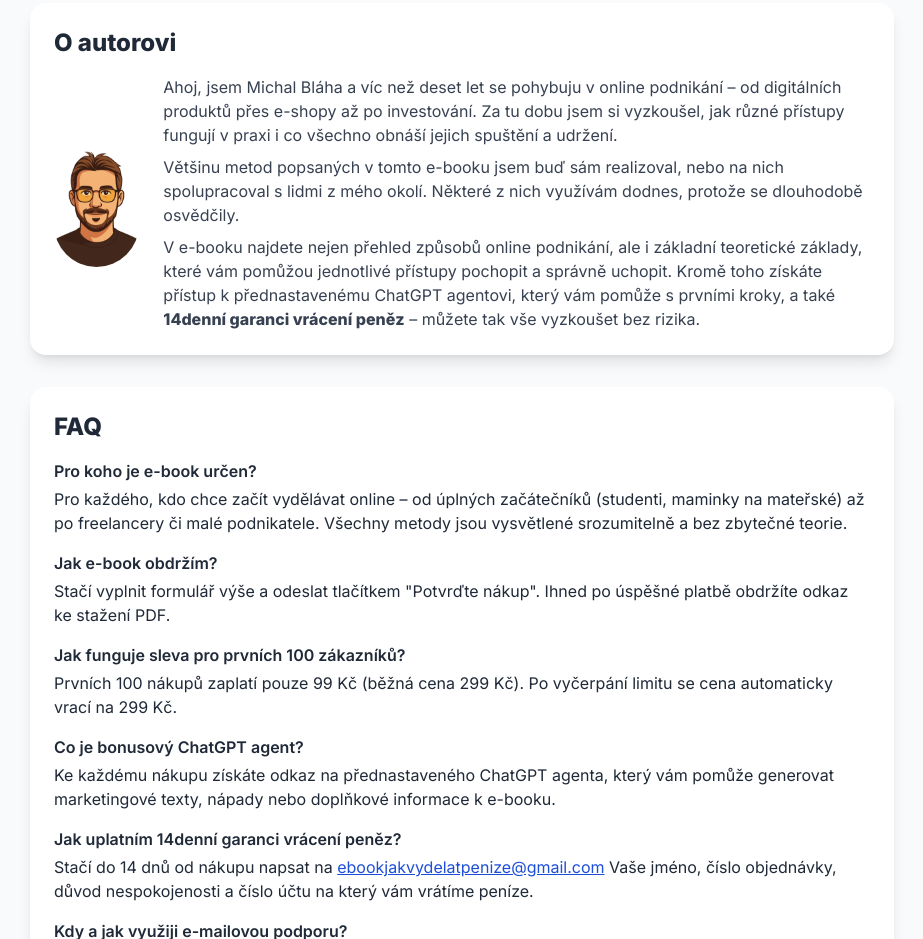
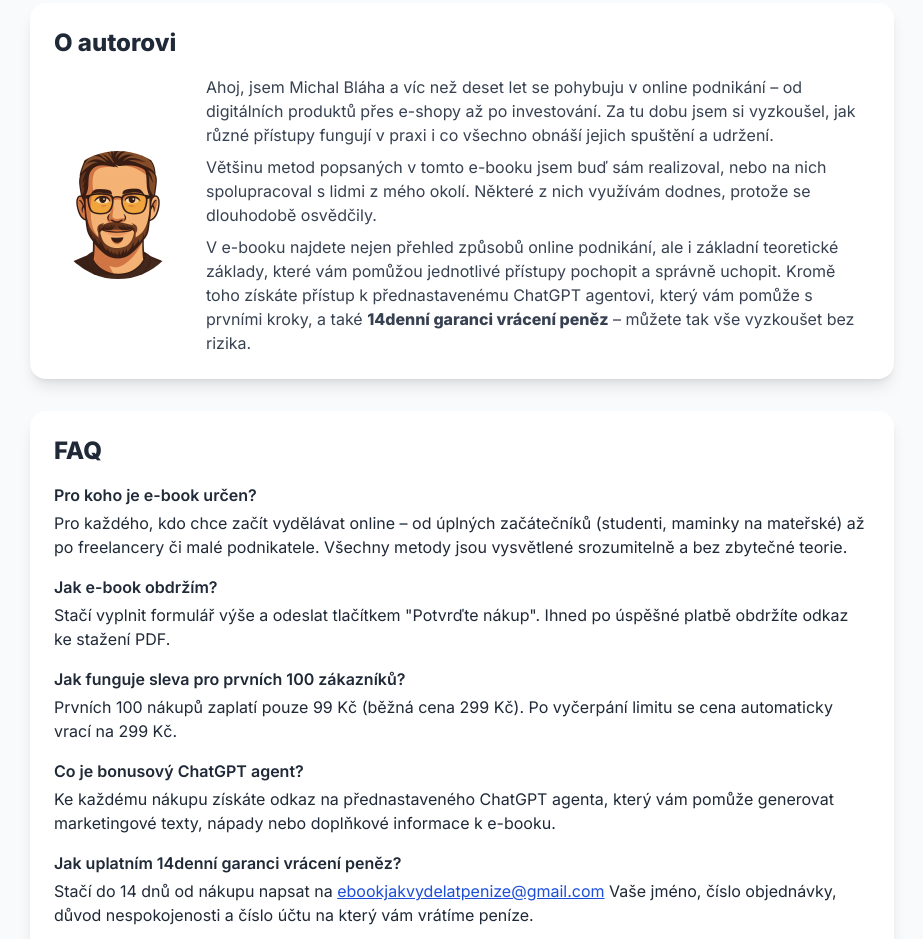
Before and after one commit to Michal789-cmd/E-book, a plain HTML site: page index.html in a window 1280 px wide. Shown: the part 1345-2284 px from the top of the page, without its empty margins (178-1101 px from the left). Drawn offline with nearby package versions, Linux system fonts and the light colour scheme; a script that the page names is missing.

Commit message:
Update index.html

```diff
--- a/index.html
+++ b/index.html
@@ -150,7 +150,7 @@
   <section id="author" class="author bg-white p-6 rounded-2xl shadow-lg mb-8">
   <h2 class="text-2xl font-bold mb-4">O autorovi</h2>
   <div class="flex flex-col md:flex-row items-center">
-    <img src="images/Michal.png" alt="Michal Bláha" class="w-32 h-32 rounded-full mb-4 md:mb-0 md:mr-6">
+    <img src="images/Michal.png" alt="Michal Bláha" class="w-32 h-32 rounded-full mb-4 md:mb-0 md:mr-6 object-cover flex-shrink-0">
     <div class="text-gray-700">
       <p class="mb-2">
         Ahoj, jsem Michal Bláha a víc než deset let se pohybuju v online podnikání – od digitálních produktů přes e-shopy až po investování. Za tu dobu jsem si vyzkoušel, jak různé přístupy fungují v praxi i co všechno obnáší jejich spuštění a udržení.
```
